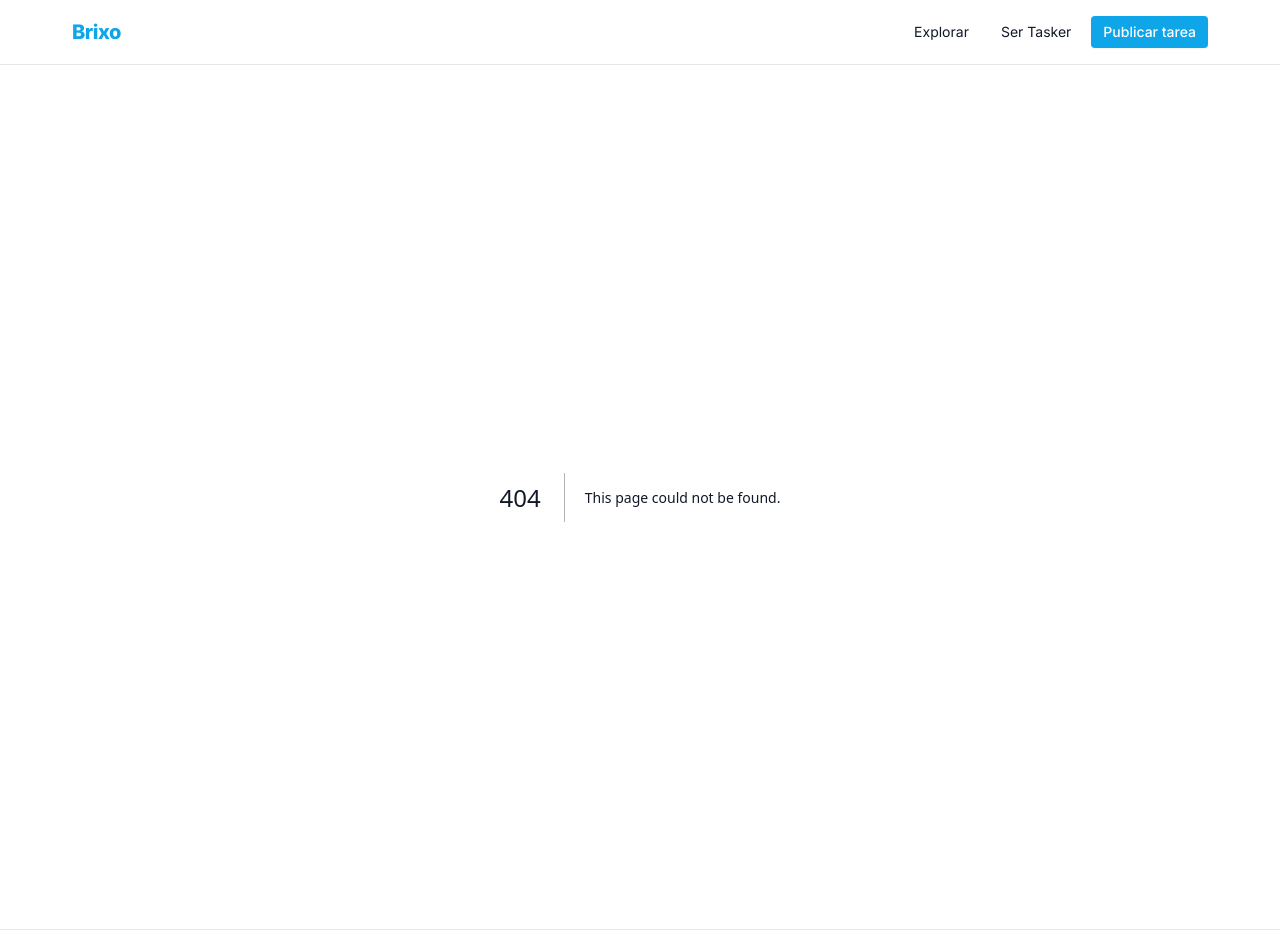
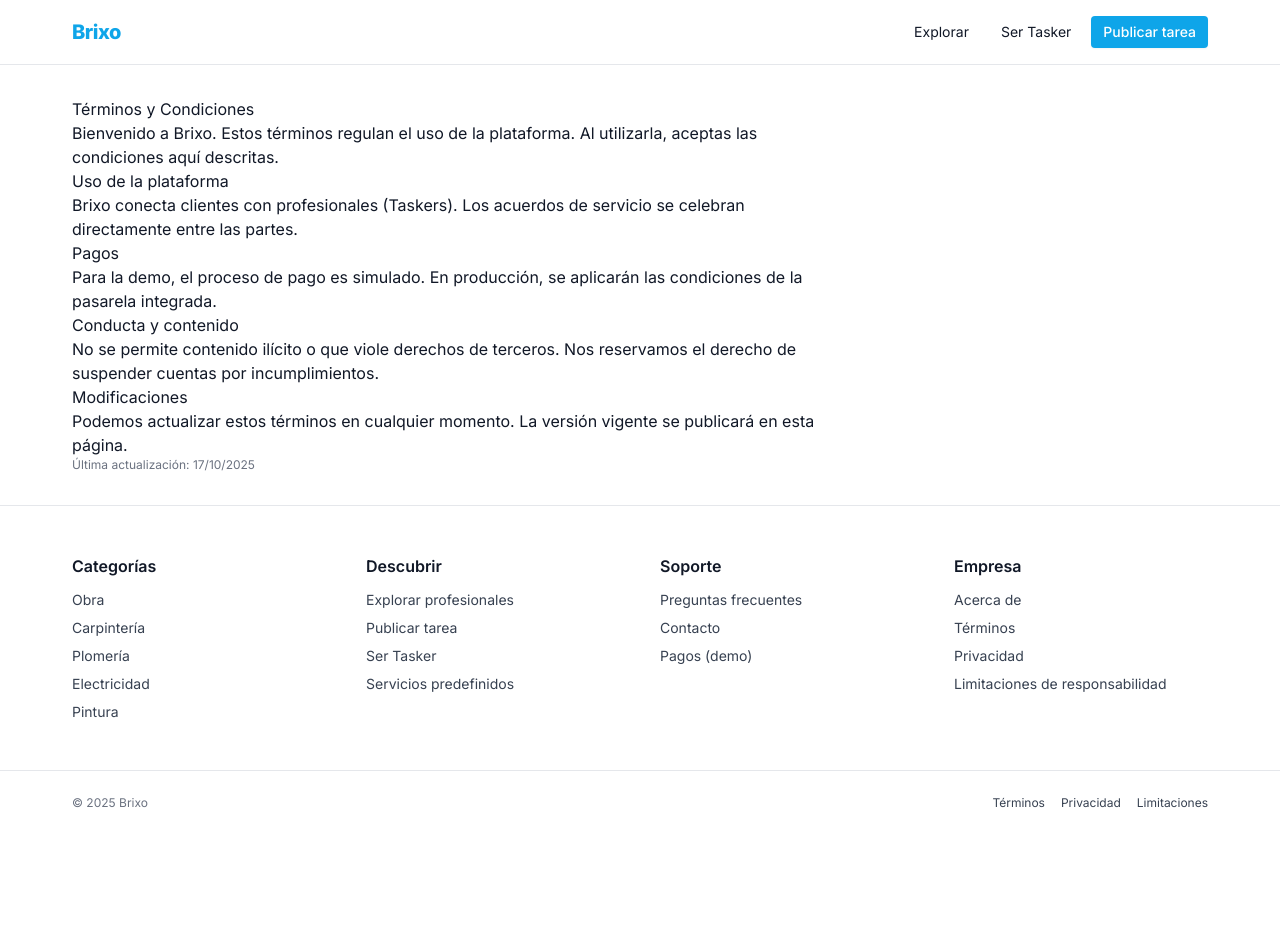
Before and after one commit to mikerb95/brixo, a Next.js app: page /legal in a window 1280 px wide. Before the commit this address had no page. Shown: the top 952 px of the page. After the commit the page ends 835 px from the top, so only its background shows below. Built offline with nearby package versions, Linux system fonts and the light colour scheme.

Commit message:
feat: update footer layout and add legal pages for terms, liability, and privacy

```diff
--- /dev/null
+++ b/app/legal/limitaciones/page.tsx
@@ -0,0 +1,25 @@
+export const metadata = { title: 'Limitaciones de Responsabilidad - Brixo' }
+
+export default function LiabilityPage() {
+  return (
+    <div className="prose prose-sm max-w-3xl">
+      <h1>Limitaciones de Responsabilidad</h1>
+      <p>
+        Brixo actúa como intermediario entre clientes y profesionales. No asumimos responsabilidad por la ejecución de los servicios acordados entre las partes.
+      </p>
+      <h2>Alcance</h2>
+      <p>
+        En ningún caso seremos responsables por daños indirectos, incidentales o consecuentes derivados del uso de la plataforma.
+      </p>
+      <h2>Contenido de terceros</h2>
+      <p>
+        Los perfiles y ofertas son responsabilidad de sus titulares. Realizamos esfuerzos razonables para moderar, sin garantizar exactitud total.
+      </p>
+      <h2>Fuerza mayor</h2>
+      <p>
+        No seremos responsables por incumplimientos causados por eventos fuera de nuestro control razonable.
+      </p>
+      <p className="text-xs text-gray-500">Última actualización: {new Date().toLocaleDateString('es-CO')}</p>
+    </div>
+  )
+}
--- /dev/null
+++ b/app/legal/page.tsx
@@ -0,0 +1,29 @@
+export const metadata = { title: 'Términos y Condiciones - Brixo' }
+
+export default function LegalPage() {
+  return (
+    <div className="prose prose-sm max-w-3xl">
+      <h1>Términos y Condiciones</h1>
+      <p>
+        Bienvenido a Brixo. Estos términos regulan el uso de la plataforma. Al utilizarla, aceptas las condiciones aquí descritas.
+      </p>
+      <h2>Uso de la plataforma</h2>
+      <p>
+        Brixo conecta clientes con profesionales (Taskers). Los acuerdos de servicio se celebran directamente entre las partes.
+      </p>
+      <h2>Pagos</h2>
+      <p>
+        Para la demo, el proceso de pago es simulado. En producción, se aplicarán las condiciones de la pasarela integrada.
+      </p>
+      <h2>Conducta y contenido</h2>
+      <p>
+        No se permite contenido ilícito o que viole derechos de terceros. Nos reservamos el derecho de suspender cuentas por incumplimientos.
+      </p>
+      <h2>Modificaciones</h2>
+      <p>
+        Podemos actualizar estos términos en cualquier momento. La versión vigente se publicará en esta página.
+      </p>
+      <p className="text-xs text-gray-500">Última actualización: {new Date().toLocaleDateString('es-CO')}</p>
+    </div>
+  )
+}
--- /dev/null
+++ b/app/legal/privacidad/page.tsx
@@ -0,0 +1,31 @@
+export const metadata = { title: 'Política de Privacidad - Brixo' }
+
+export default function PrivacyPage() {
+  return (
+    <div className="prose prose-sm max-w-3xl">
+      <h1>Política de Privacidad</h1>
+      <p>
+        En Brixo cuidamos tu información personal. Esta política describe qué datos recopilamos y cómo los usamos.
+      </p>
+      <h2>Datos que recopilamos</h2>
+      <ul>
+        <li>Datos de cuenta y contacto (nombre, correo, teléfono)</li>
+        <li>Datos de uso de la plataforma</li>
+        <li>Datos de pago (a través de terceros en producción)</li>
+      </ul>
+      <h2>Finalidades</h2>
+      <p>
+        Prestación del servicio, comunicación con usuarios, seguridad y mejora de la plataforma.
+      </p>
+      <h2>Terceros</h2>
+      <p>
+        Podremos compartir datos con proveedores de pago y analítica bajo términos de confidencialidad.
+      </p>
+      <h2>Derechos</h2>
+      <p>
+        Puedes solicitar acceso, rectificación o eliminación de tus datos escribiéndonos a soporte.
+      </p>
+      <p className="text-xs text-gray-500">Última actualización: {new Date().toLocaleDateString('es-CO')}</p>
+    </div>
+  )
+}
--- a/components/Footer.tsx
+++ b/components/Footer.tsx
@@ -1,12 +1,54 @@
+import Link from 'next/link'
+
 export function Footer() {
   return (
-    <footer className="border-t bg-white py-10 text-sm text-gray-600">
-      <div className="container mx-auto flex flex-col items-center justify-between gap-4 px-4 sm:flex-row sm:px-6 lg:px-8">
-        <p className="text-center sm:text-left">© {new Date().getFullYear()} Brixo. Todos los derechos reservados.</p>
-        <div className="flex items-center gap-6">
-          <a href="#" className="hover:text-brand-dark">Términos</a>
-          <a href="#" className="hover:text-brand-dark">Privacidad</a>
-          <a href="#" className="hover:text-brand-dark">Contacto</a>
+    <footer className="border-t bg-white text-sm text-gray-700">
+      <div className="container mx-auto grid gap-10 px-4 py-12 sm:grid-cols-2 md:grid-cols-4 sm:px-6 lg:px-8">
+        <div>
+          <h4 className="mb-3 text-base font-semibold text-gray-900">Categorías</h4>
+          <ul className="space-y-2">
+            <li><Link className="hover:text-brand-dark" href="/taskers?cat=obra">Obra</Link></li>
+            <li><Link className="hover:text-brand-dark" href="/taskers?cat=carpinteria">Carpintería</Link></li>
+            <li><Link className="hover:text-brand-dark" href="/taskers?cat=plomeria">Plomería</Link></li>
+            <li><Link className="hover:text-brand-dark" href="/taskers?cat=electricidad">Electricidad</Link></li>
+            <li><Link className="hover:text-brand-dark" href="/taskers?cat=pintura">Pintura</Link></li>
+          </ul>
+        </div>
+        <div>
+          <h4 className="mb-3 text-base font-semibold text-gray-900">Descubrir</h4>
+          <ul className="space-y-2">
+            <li><Link className="hover:text-brand-dark" href="/taskers">Explorar profesionales</Link></li>
+            <li><Link className="hover:text-brand-dark" href="/contratar">Publicar tarea</Link></li>
+            <li><Link className="hover:text-brand-dark" href="/profesionales">Ser Tasker</Link></li>
+            <li><Link className="hover:text-brand-dark" href="/servicios">Servicios predefinidos</Link></li>
+          </ul>
+        </div>
+        <div>
+          <h4 className="mb-3 text-base font-semibold text-gray-900">Soporte</h4>
+          <ul className="space-y-2">
+            <li><Link className="hover:text-brand-dark" href="/faq">Preguntas frecuentes</Link></li>
+            <li><Link className="hover:text-brand-dark" href="/contacto">Contacto</Link></li>
+            <li><Link className="hover:text-brand-dark" href="/checkout">Pagos (demo)</Link></li>
+          </ul>
+        </div>
+        <div>
+          <h4 className="mb-3 text-base font-semibold text-gray-900">Empresa</h4>
+          <ul className="space-y-2">
+            <li><Link className="hover:text-brand-dark" href="/about">Acerca de</Link></li>
+            <li><Link className="hover:text-brand-dark" href="/legal">Términos</Link></li>
+            <li><Link className="hover:text-brand-dark" href="/legal/privacidad">Privacidad</Link></li>
+            <li><Link className="hover:text-brand-dark" href="/legal/limitaciones">Limitaciones de responsabilidad</Link></li>
+          </ul>
+        </div>
+      </div>
+      <div className="border-t py-6">
+        <div className="container mx-auto flex flex-col items-center justify-between gap-4 px-4 sm:flex-row sm:px-6 lg:px-8">
+          <p className="text-center text-xs text-gray-500 sm:text-left">© {new Date().getFullYear()} Brixo</p>
+          <div className="flex items-center gap-4 text-xs">
+            <Link className="hover:text-brand-dark" href="/legal">Términos</Link>
+            <Link className="hover:text-brand-dark" href="/legal/privacidad">Privacidad</Link>
+            <Link className="hover:text-brand-dark" href="/legal/limitaciones">Limitaciones</Link>
+          </div>
         </div>
       </div>
     </footer>
```
